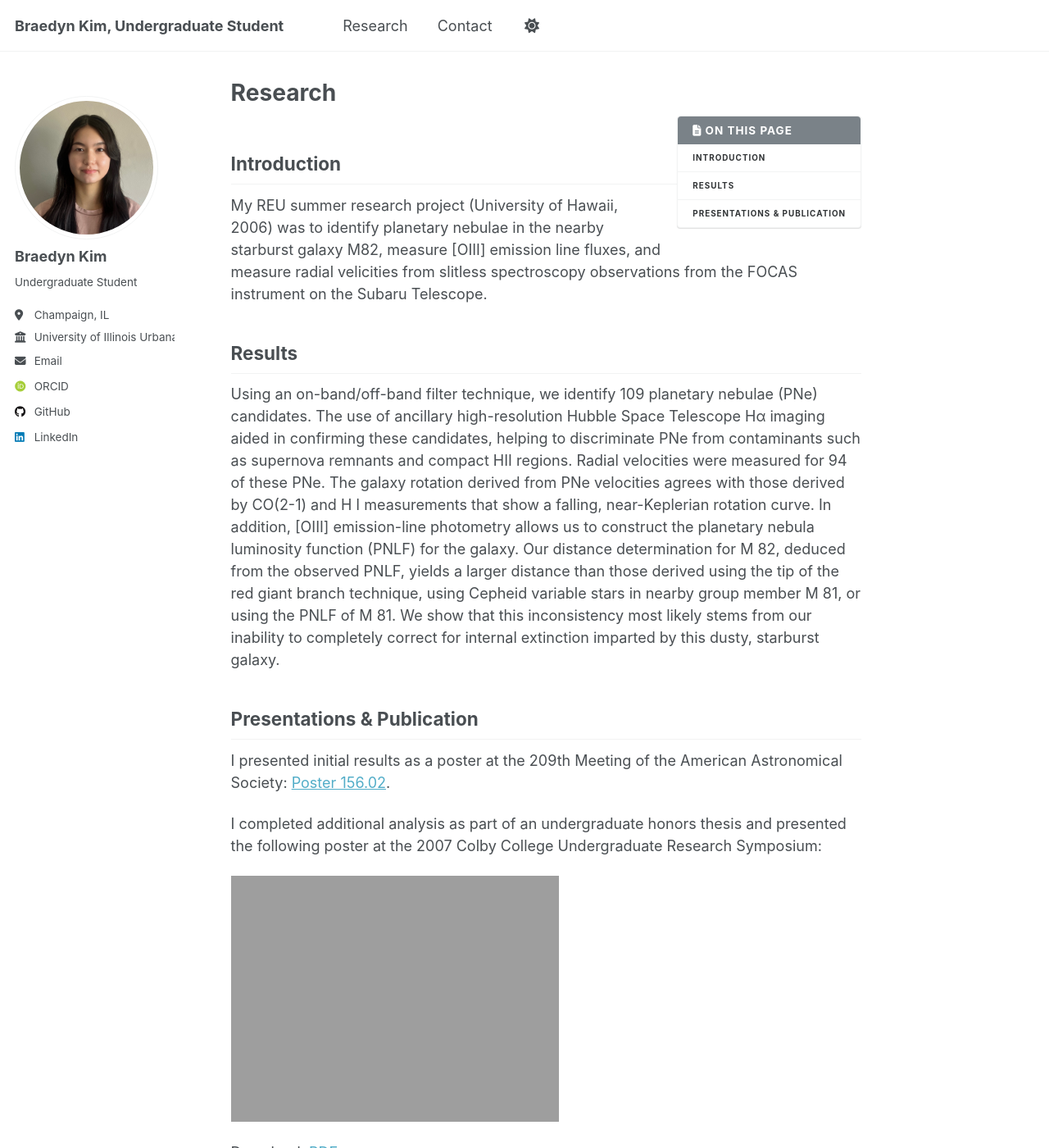
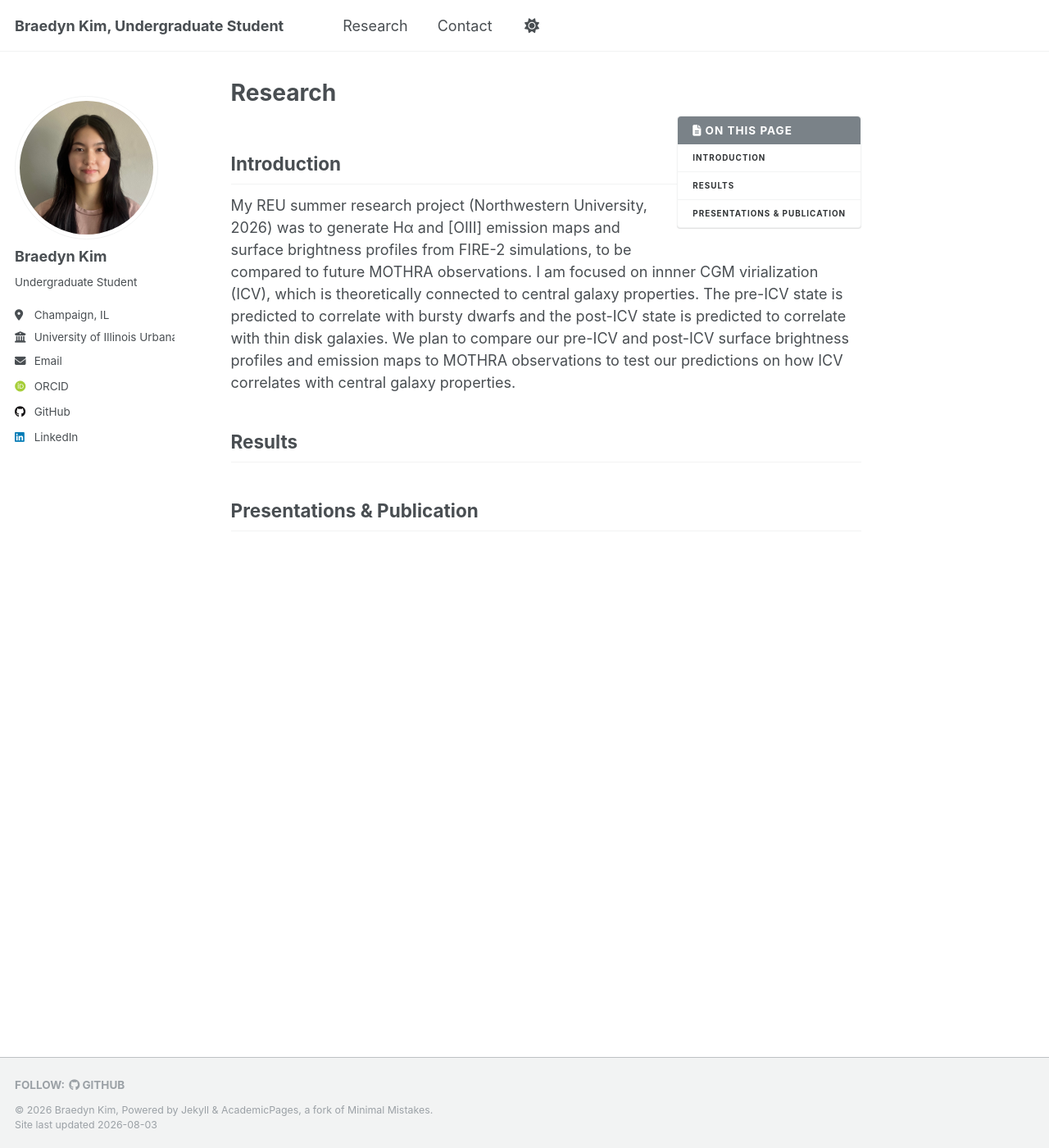
Before and after one commit to braedynkim/braedynkim.github.io, a Jekyll site: the page built from _pages/research.md, in a window 1280 px wide and 1400 px high. Shown: the whole window at 82% size. Built offline with Jekyll 4.4.1, drawn with Linux system fonts in a browser that asks for light colours; some web fonts are replaced; a script that is not in the unit is left out; some of the changed text lies outside the part shown.

Commit message:
updates research intro
Updated research project details to reflect new focus on Hα and [OIII] emission maps from FIRE-2 simulations. Revised results and presentation information to align with current research findings.

```diff
--- a/_pages/research.md
+++ b/_pages/research.md
@@ -9,20 +9,9 @@ author_profile: true
 
 ## Introduction
 
-My REU summer research project (University of Hawaii, 2006) was to identify planetary nebulae in the nearby starburst galaxy M82, measure [OIII] emission line fluxes, and measure radial velicities from slitless spectroscopy observations from the FOCAS instrument on the Subaru Telescope.
+My REU summer research project (Northwestern University, 2026) was to generate Hα and [OIII] emission maps and surface brightness profiles from FIRE-2 simulations, to be compared to future MOTHRA observations. I am focused on innner CGM virialization (ICV), which is theoretically connected to central galaxy properties. The pre-ICV state is predicted to correlate with bursty dwarfs and the post-ICV state is predicted to correlate with thin disk galaxies. We plan to compare our pre-ICV and post-ICV surface brightness profiles and emission maps to MOTHRA observations to test our predictions on how ICV correlates with central galaxy properties.
 
 ## Results
 
-Using an on-band/off-band filter technique, we identify 109 planetary nebulae (PNe) candidates. The use of ancillary high-resolution Hubble Space Telescope Hα imaging aided in confirming these candidates, helping to discriminate PNe from contaminants such as supernova remnants and compact HII regions. Radial velocities were measured for 94 of these PNe. The galaxy rotation derived from PNe velocities agrees with those derived by CO(2-1) and H I measurements that show a falling, near-Keplerian rotation curve. In addition, [OIII] emission-line photometry allows us to construct the planetary nebula luminosity function (PNLF) for the galaxy. Our distance determination for M 82, deduced from the observed PNLF, yields a larger distance than those derived using the tip of the red giant branch technique, using Cepheid variable stars in nearby group member M 81, or using the PNLF of M 81. We show that this inconsistency most likely stems from our inability to completely correct for internal extinction imparted by this dusty, starburst galaxy.
 
 ## Presentations & Publication
-
-I presented initial results as a poster at the 209th Meeting of the American Astronomical Society: [Poster 156.02](https://ui.adsabs.harvard.edu/abs/2006AAS...20915602J/abstract).
-
-I completed additional analysis as part of an undergraduate honors thesis and presented the following poster at the 2007 Colby College Undergraduate Research Symposium:
-
-![2007 M82 PNe Research Poster]({{ base_path }}/images/m82pne_poster.png)
-
-Download: [PDF]({{ base_path }}/files/m82pne_poster.pdf)
-
-I published these results in [Johnson et al. 2009, ApJ, 697, 1138](https://dx.doi.org/10.1088/0004-637X/697/2/1138).
```
